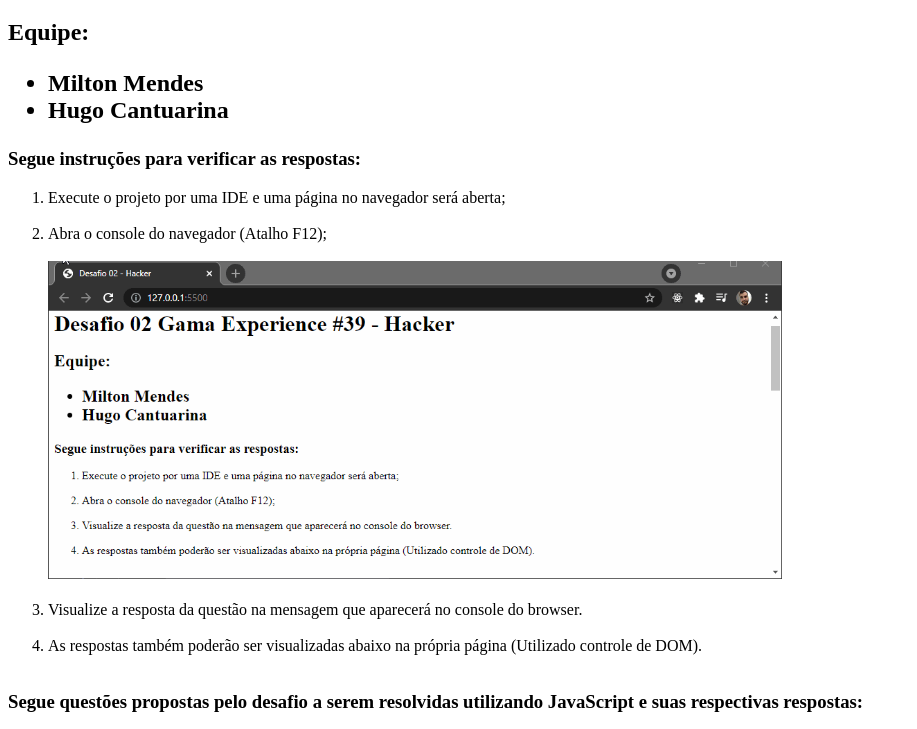
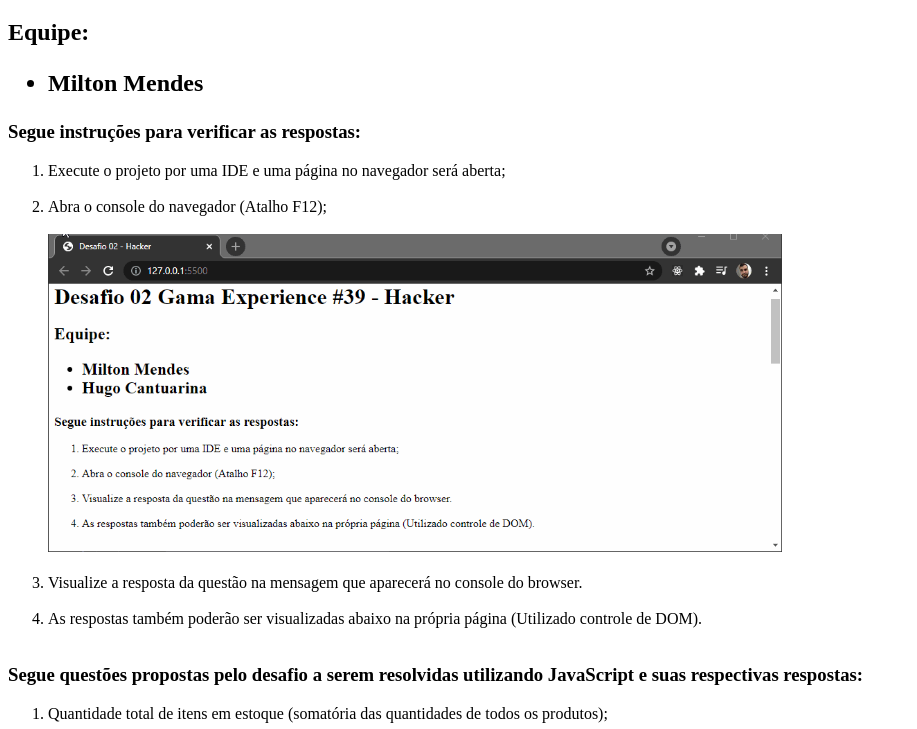
Before and after one commit to miltonsmendes/gama-challenge-two, a plain HTML site: page index.html in a window 1280 px wide. Shown: the part 61-790 px from the top of the page, without its empty margins (0-917 px from the left). Drawn offline with Linux system fonts and the light colour scheme.

Commit message:
Updated index.html

```diff
--- a/index.html
+++ b/index.html
@@ -21,7 +21,6 @@
         Equipe:<br>
         <ul>
             <li>Milton Mendes</li>
-            <li>Hugo Cantuarina</li>
         </ul>
 
     </h2>
```
